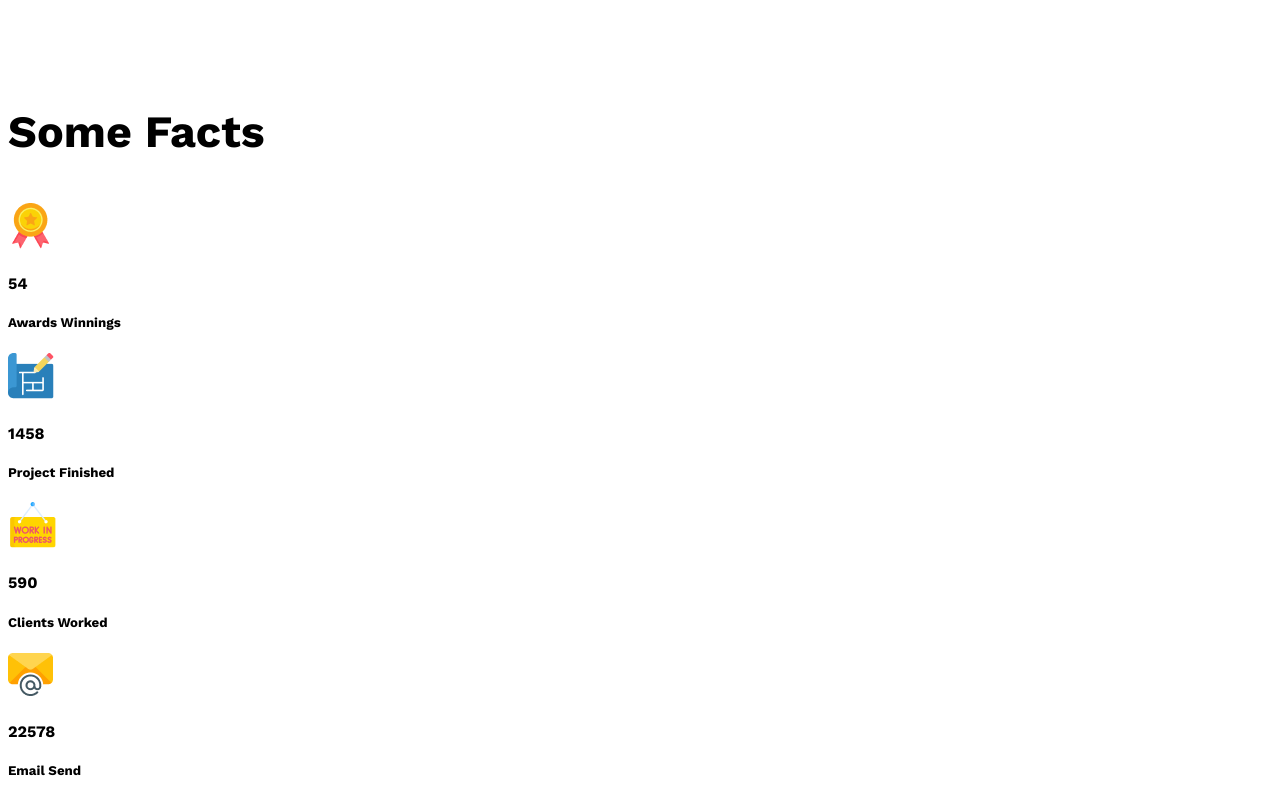
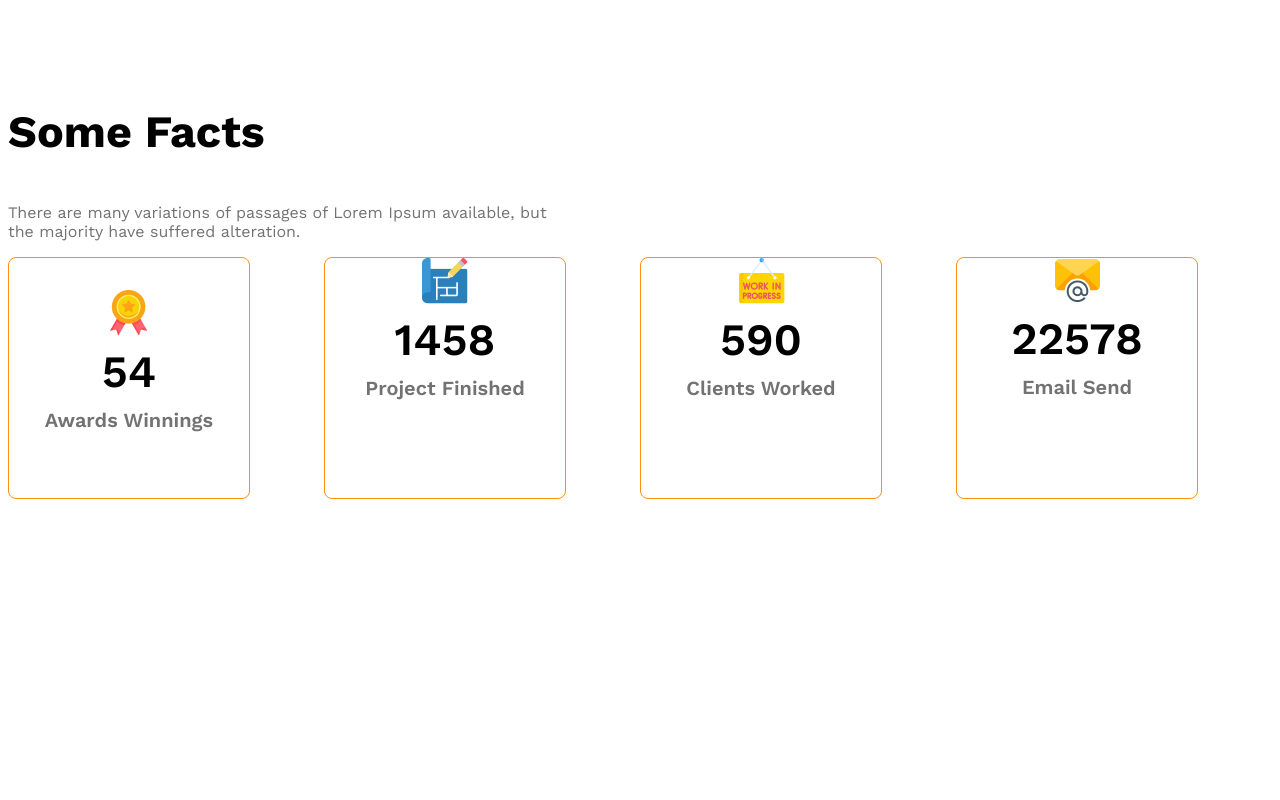
Before and after one commit to abdullahalasif70/g3-architects-website, a plain HTML site: page index.html in a window 1280 px wide. Shown: the part 2098-2898 px from the top of the page. After the commit the page ends 2605 px from the top, so only its background shows below. Drawn offline with nearby package versions, Linux system fonts and the light colour scheme.

Commit message:
goodnight

```diff
--- a/index.html
+++ b/index.html
@@ -42,8 +42,12 @@
 
             </div>
             <div class="features">
-                <h3 class="section-title"><span id="first" class="text-light-gray">Quick list</span> <span>of Our</span> <span id="second">Features</span></h3>
-                <p class="feature-details text-light-gray">There are many variations of passages of Lorem Ipsum available, but the majority have suffered alteration in some form, by injected humour, or randomised words which don't look even</p>
+                <h3 class="section-title"><span id="first" class="text-light-gray">Quick list</span> <span>of Our</span>
+                    <span id="second">Features</span>
+                </h3>
+                <p class="feature-details text-light-gray">There are many variations of passages of Lorem Ipsum
+                    available, but the majority have suffered alteration in some form, by injected humour, or randomised
+                    words which don't look even</p>
                 <button class="btn-primary">Explore More</button>
             </div>
         </section>
@@ -55,26 +59,35 @@
         <!-- some facts -->
         <section class="some-facts">
             <h3 class="section-title">Some Facts</h3>
+            <p class="text-light-gray fact-description">There are many variations of passages of Lorem Ipsum available, but the majority have suffered alteration.</p>
             <div class="facts-container">
-                <div class="fact">
+                <div class="fact display-flex">
+                    <div>
                         <img src="images/icons/ribon.png" alt="" class="fact-icon">
                         <h4 class="fact-number">54</h4>
                         <h5 class="fact-name">Awards Winnings</h5>
                     </div>
+                </div>
                 <div class="fact">
+                    <div>
                         <img src="images/icons/projects.png" alt="" class="fact-icon">
                         <h4 class="fact-number">1458</h4>
                         <h5 class="fact-name">Project Finished</h5>
                     </div>
+                </div>
                 <div class="fact">
+                    <div>
                         <img src="images/icons/customers.png" alt="" class="fact-icon">
                         <h4 class="fact-number">590</h4>
                         <h5 class="fact-name">Clients Worked</h5>
                     </div>
+                </div>
                 <div class="fact">
+                    <div>
                         <img src="images/icons/email.png" alt="" class="fact-icon">
                         <h4 class="fact-number">22578</h4>
                         <h5 class="fact-name">Email Send</h5>
+                    </div>
                 </div>
             </div>
 
--- a/styles/architects.css
+++ b/styles/architects.css
@@ -39,6 +39,36 @@ main > section{
   margin-top: 130px;
 }
 /* header styles */
+/* facts styles */
+.facts-container{
+  display: grid;
+  grid-template-columns: repeat(4, 1fr);
+
+}
+.fact{
+  border: 1px solid #FF900E;
+  border-radius: 8px;
+  width: 240px;
+  height: 240px;
+  text-align: center;
+  align-items: center;
+  justify-content: center;
+}
+.fact-description{
+  max-width: 540px;
+}
+.fact-number{
+  font-size: 2.8rem;
+  font-weight: 600;
+  margin-top: 5px;
+  margin-bottom: 10px;
+}
+.fact-name{
+  font-size: 1.25rem;
+  font-weight: 600;
+  color: #727272;
+  margin-top: 10px
+}
 
 /* navbar related styles */
 .navbar{
```
Lines whose indentation alone changed are shown as unchanged.
